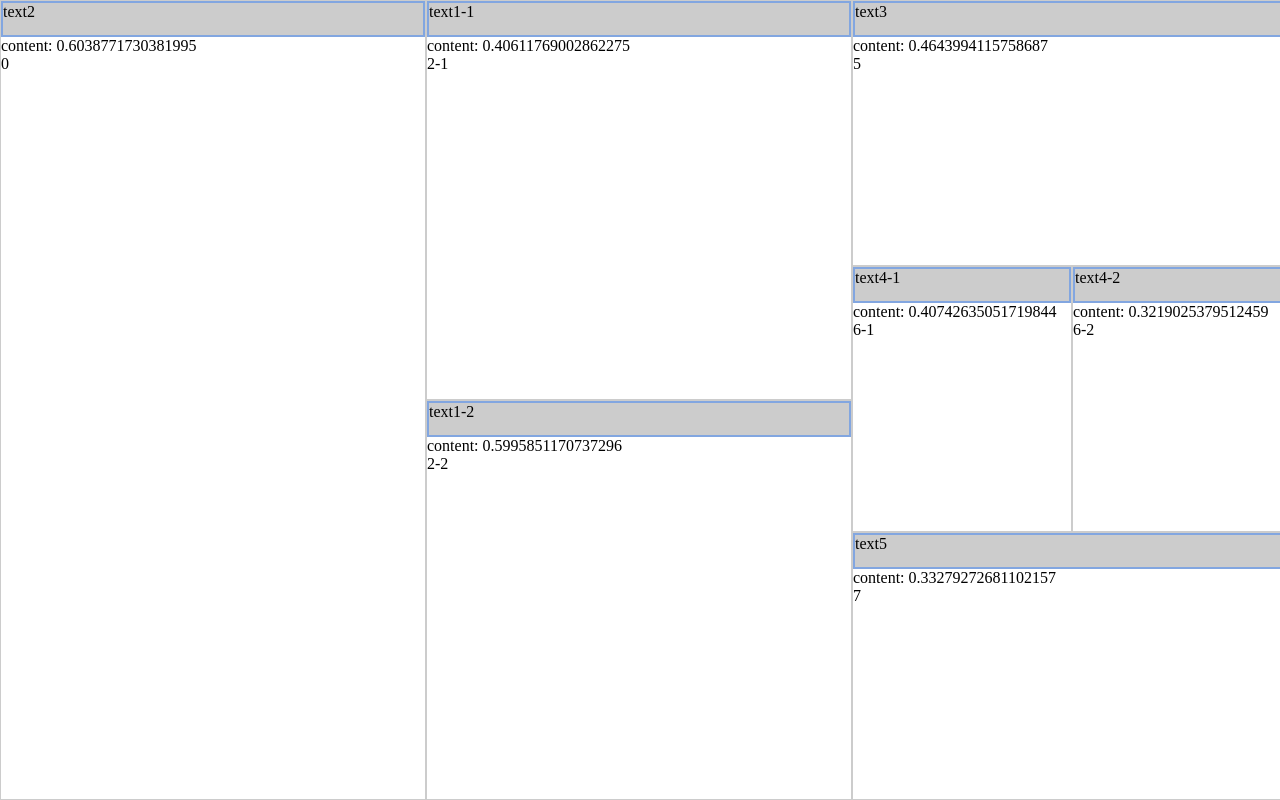
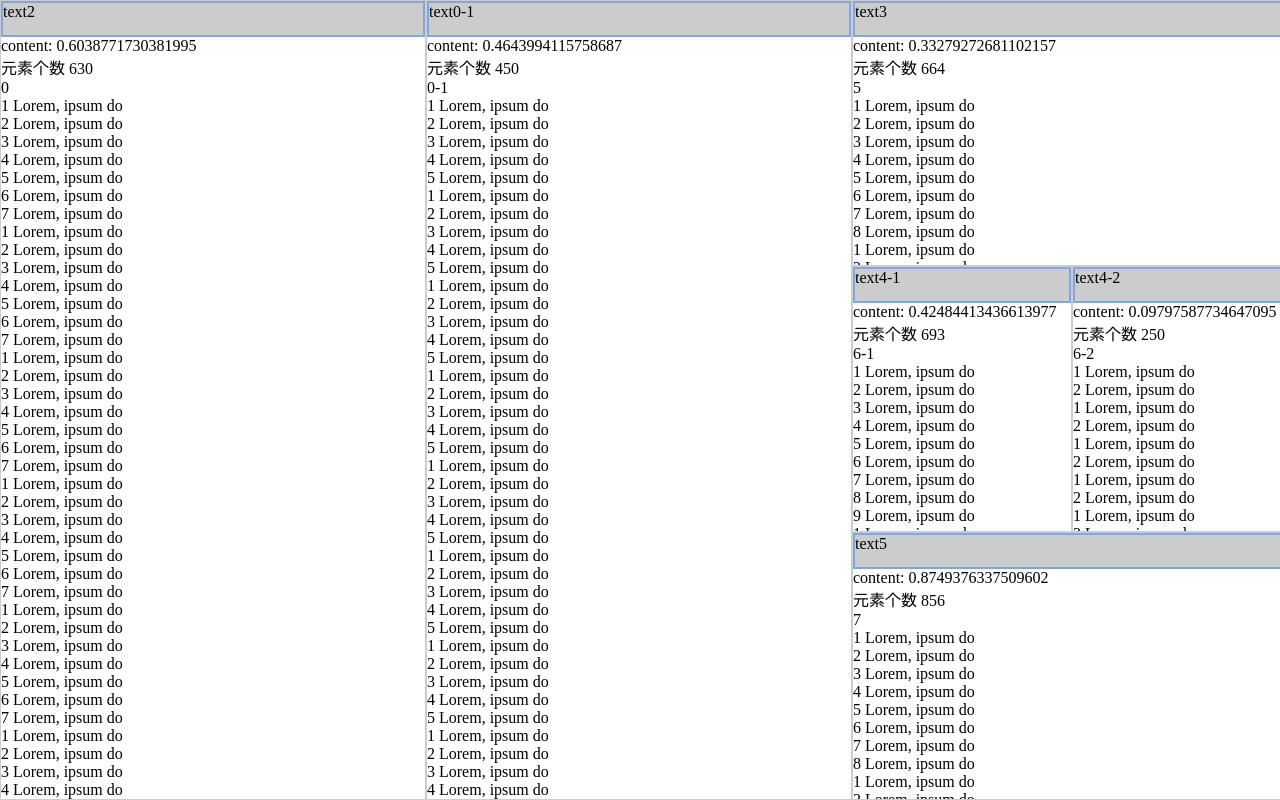
Before and after one commit to Murphycx94/resize-layout, a Vue app: page / in a window 1280 px wide. Built offline with nearby package versions, Linux system fonts and the light colour scheme.

Commit message:
feat: update

```diff
--- a/src/App.vue
+++ b/src/App.vue
@@ -14,7 +14,7 @@ import { calcNodeMinSize } from './components/_utils'
 const data = reactive<IData>({
   type: NodeTypeEnum.node,
   direction: DirectionEnum.horizontal,
-  nodeId: "1",
+  nodeId: '1',
   width: 0,
   height: 0,
   top: 0,
@@ -22,10 +22,10 @@ const data = reactive<IData>({
   minSize: { width: 1100, height: 240, horizontal: 5, vertical: 3 },
   children: [
     {
-      nodeId: "0",
+      nodeId: '0',
       type: NodeTypeEnum.item,
       direction: DirectionEnum.unknown,
-      component: "text2",
+      component: 'text2',
       width: 0,
       height: 0,
       top: 0,
@@ -34,60 +34,19 @@ const data = reactive<IData>({
       children: [],
     },
     {
-      nodeId: "2",
-      type: NodeTypeEnum.node,
-      direction: DirectionEnum.vertical,
-      component: "text1",
+      nodeId: '0-1',
+      type: NodeTypeEnum.item,
+      direction: DirectionEnum.unknown,
+      component: 'text0-1',
       width: 0,
       height: 0,
       top: 0,
       left: 0,
-      minSize: {
-        width: 440,
-        height: 240,
-        horizontal: 2,
-        vertical: 3,
-      },
-      children: [
-        {
-          nodeId: "2-1",
-          type: NodeTypeEnum.item,
-          direction: DirectionEnum.horizontal,
-          component: "text1-1",
-          width: 0,
-          height: 0,
-          top: 0,
-          left: 0,
-          minSize: {
-            width: 440,
-            height: 80,
-            horizontal: 2,
-            vertical: 0,
-          },
-          children: [
-          ],
-        },
-        {
-          nodeId: "2-2",
-          type: NodeTypeEnum.item,
-          direction: DirectionEnum.unknown,
-          component: "text1-2",
-          width: 0,
-          height: 0,
-          top: 0,
-          left: 0,
-          children: [],
-          minSize: {
-            width: 220,
-            height: 80,
-            horizontal: 0,
-            vertical: 0,
-          },
-        },
-      ],
+      minSize: { width: 220, height: 80, horizontal: 0, vertical: 0 },
+      children: [],
     },
     {
-      nodeId: "4",
+      nodeId: '4',
       type: NodeTypeEnum.node,
       direction: DirectionEnum.vertical,
       width: 0,
@@ -102,10 +61,10 @@ const data = reactive<IData>({
       },
       children: [
         {
-          nodeId: "5",
+          nodeId: '5',
           type: NodeTypeEnum.item,
           direction: DirectionEnum.unknown,
-          component: "text3",
+          component: 'text3',
           width: 0,
           height: 0,
           top: 0,
@@ -119,20 +78,20 @@ const data = reactive<IData>({
           },
         },
         {
-          nodeId: "6",
+          nodeId: '6',
           type: NodeTypeEnum.node,
           direction: DirectionEnum.horizontal,
-          component: "text4",
+          component: 'text4',
           width: 0,
           height: 0,
           top: 0,
           left: 0,
           children: [
             {
-              nodeId: "6-1",
+              nodeId: '6-1',
               type: NodeTypeEnum.item,
               direction: DirectionEnum.unknown,
-              component: "text4-1",
+              component: 'text4-1',
               width: 0,
               height: 0,
               top: 0,
@@ -146,10 +105,10 @@ const data = reactive<IData>({
               },
             },
             {
-              nodeId: "6-2",
+              nodeId: '6-2',
               type: NodeTypeEnum.item,
               direction: DirectionEnum.unknown,
-              component: "text4-2",
+              component: 'text4-2',
               width: 0,
               height: 0,
               top: 0,
@@ -171,10 +130,10 @@ const data = reactive<IData>({
           },
         },
         {
-          nodeId: "7",
+          nodeId: '7',
           type: NodeTypeEnum.item,
           direction: DirectionEnum.unknown,
-          component: "text5",
+          component: 'text5',
           width: 0,
           height: 0,
           top: 0,
@@ -196,6 +155,13 @@ calcNodeMinSize(data)
 
 console.log('=====原始数据', data)
 
+document.addEventListener(
+  'dragover',
+  function (event) {
+    event.preventDefault()
+  },
+  false
+)
 </script>
 
 <style lang="scss">
--- a/src/components/FlexibleItem.vue
+++ b/src/components/FlexibleItem.vue
@@ -4,7 +4,17 @@
       {{ data.component }}
     </div>
     <div>{{ content }}</div>
+    <div>元素个数 {{ count * count2 }}</div>
     <div>{{ data.nodeId }}</div>
+    <div v-for="i in count" :key="i">
+      <div>
+        <div>
+          <div>
+            <div v-for="i in count2" :key="i">{{ i }} Lorem, ipsum do</div>
+          </div>
+        </div>
+      </div>
+    </div>
     <FlexibleDropContainer :data="data" :is-active="isHovering" />
   </div>
 </template>
@@ -17,7 +27,7 @@ import FlexibleDropContainer from './FlexibleDropContainer.vue'
 import { Constant } from './_utils'
 
 const props = defineProps<{
-  data: IData,
+  data: IData
 }>()
 
 const content = ref('content: ' + Math.random())
@@ -26,13 +36,18 @@ const isDragging = ref(false)
 
 const isHovering = ref(false)
 
+const count = Math.floor(Math.random() * 100 + 50)
+const count2 = Math.floor(Math.random() * 10 + 2)
+
 const onDragStart = (e: DragEvent) => {
   isDragging.value = true
   e?.dataTransfer?.setData(Constant.dragDataKey, JSON.stringify(props.data))
+  if (e.dataTransfer) e.dataTransfer.dropEffect = 'copy'
 }
 
 const onDragEnd = (e: DragEvent) => {
   isDragging.value = false
+  console.log('=======')
 }
 
 const onDragOver = throttle(
@@ -54,6 +69,9 @@ const onDragLeave = (e: DragEvent) => {
 
 <style>
 .fl-item {
+  position: absolute;
+  width: 100%;
+  height: 100%;
   border: 1px solid #ccc;
   width: 100%;
   height: 100%;
--- a/src/components/FlexibleNode.vue
+++ b/src/components/FlexibleNode.vue
@@ -1,16 +1,9 @@
 <template>
-  <div class="fl-node">
-    <div class="split-view-container" :class="[directionClassName]">
-      <section
-        class="split-view"
-        v-for="item in data.children"
-        :key="item.nodeId"
-        :style="getViewStyle(item, direction)"
-      >
-        <FlexibleNode :direction="item.direction" v-if="item.type === NodeTypeEnum.node" :data="item" />
-        <FlexibleItem @insert="onInsert" v-else-if="item.type === NodeTypeEnum.item" :data="item" />
-      </section>
-    </div>
+  <div class="split-view-container" :class="[directionClassName]">
+    <section class="split-view" v-for="item in data.children" :key="item.nodeId" :style="getViewStyle(item, direction)">
+      <FlexibleNode :direction="item.direction" v-if="item.type === NodeTypeEnum.node" :data="item" />
+      <FlexibleItem @insert="onInsert" v-else-if="item.type === NodeTypeEnum.item" :data="item" />
+    </section>
     <FlexibleSash :data="data" :class="[directionClassName]" />
   </div>
 </template>
--- a/src/components/_utils.ts
+++ b/src/components/_utils.ts
@@ -447,6 +447,7 @@ export const removeNode = (data: IData, full: IData) => {
   targetParent.children.splice(targetIndex, 1)
 
   if (targetParent.children.length === 1) {
+    if (targetParent.nodeId === full.nodeId) return
     nodeToItem(targetParent, targetParent.children[0])
   }
 }
--- a/vite.config.ts
+++ b/vite.config.ts
@@ -5,6 +5,7 @@ import vue from '@vitejs/plugin-vue'
 export default defineConfig({
   plugins: [vue()],
   server: {
-    port: 8080
+    port: 8080,
+    host: '0.0.0.0'
   }
 })
```
